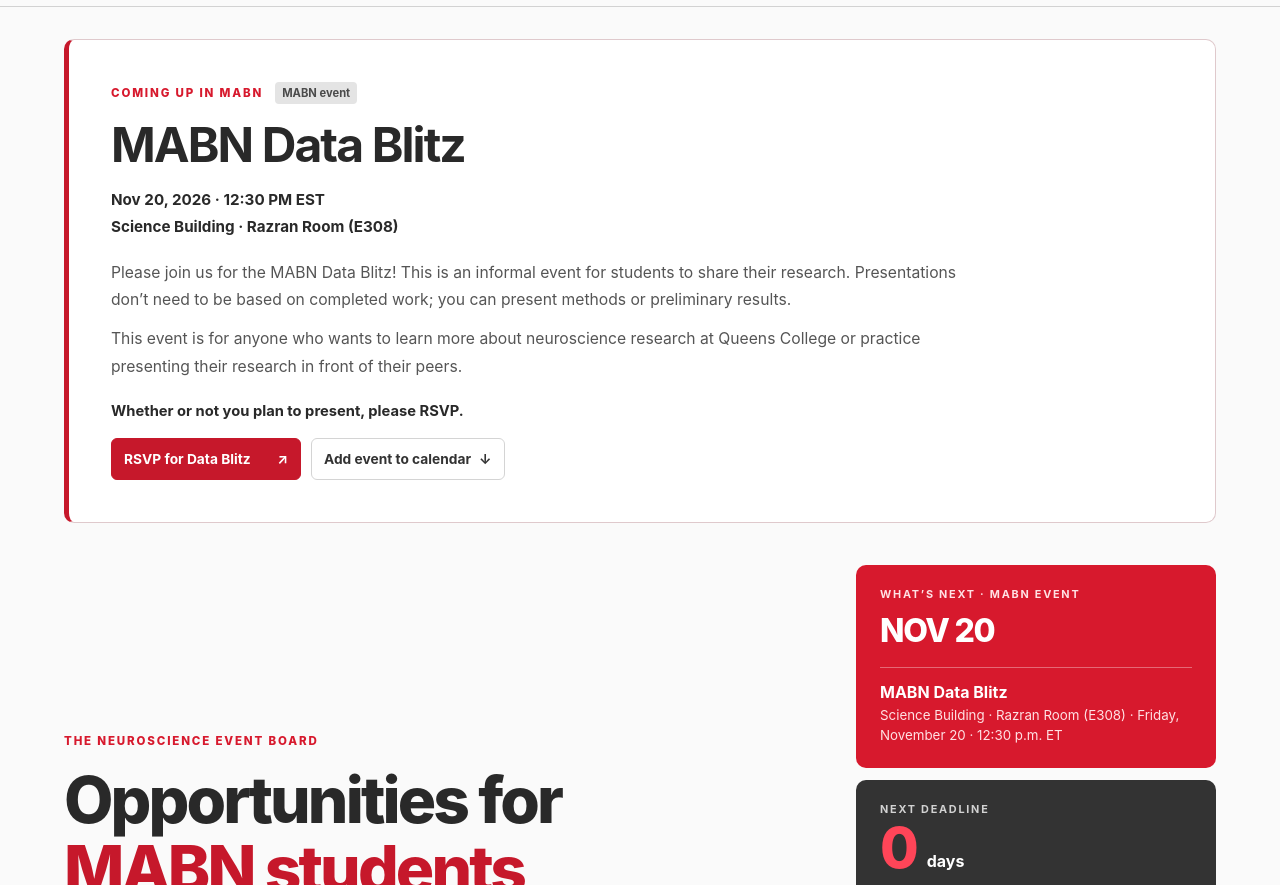
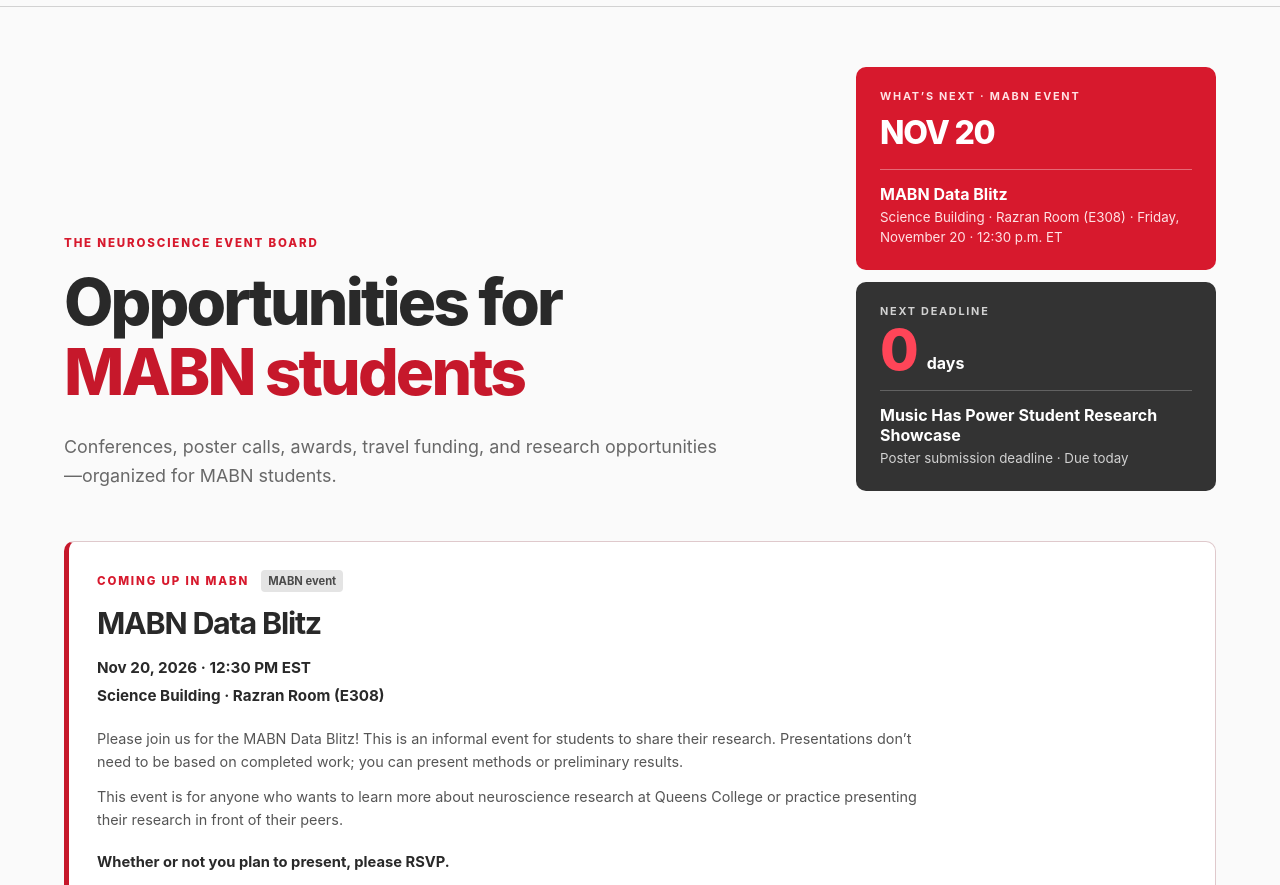
Before and after one commit to ruthkirschenbaum-rgb/mabn-student-hub, a plain HTML site: page index.html in a window 1280 px wide. Shown: the part 67-952 px from the top of the page. Drawn offline with Linux system fonts and the light colour scheme; no server answers.

Commit message:
Move compact Data Blitz invitation below What’s next and alphabetize representatives

```diff
--- a/brand.css
+++ b/brand.css
@@ -345,19 +345,19 @@
 .deadline-card { max-width: none; }
 
 /* Put upcoming MABN events first and keep the invitation easy to scan. */
-.featured-mabn { margin-top: 32px; padding: clamp(24px,4vw,42px); border: 1px solid #dfc9cc; border-left: 5px solid #c6182b; border-radius: 10px; background: #fff; scroll-margin-top: 90px; }
+.featured-mabn { margin: 0 0 32px; padding: clamp(20px,3vw,28px); border: 1px solid #dfc9cc; border-left: 5px solid #c6182b; border-radius: 10px; background: #fff; scroll-margin-top: 90px; }
 .featured-mabn[hidden] { display: none; }
 .featured-mabn-heading { display: flex; flex-wrap: wrap; align-items: center; gap: 12px; margin-bottom: 15px; }
 .featured-mabn-heading .eyebrow { margin: 0; }
-.featured-mabn h2 { margin: 0 0 14px; font-size: clamp(1.9rem,4vw,3rem); line-height: 1.1; letter-spacing: -.04em; }
+.featured-mabn h2 { margin: 0 0 14px; font-size: clamp(1.5rem,2.5vw,1.9rem); line-height: 1.1; letter-spacing: -.04em; }
 .featured-mabn-details { font-size: .95rem; line-height: 1.8; font-weight: 650; margin: 0 0 18px; }
-.featured-mabn-description { max-width: 850px; color: #555; font-size: .98rem; line-height: 1.75; margin: 12px 0; }
+.featured-mabn-description { max-width: 850px; color: #555; font-size: .9rem; line-height: 1.6; margin: 12px 0; }
 .featured-mabn-rsvp { font-size: .92rem; font-weight: 650; margin: 20px 0 14px; line-height: 1.6; }
 .featured-mabn-actions { display: flex; flex-wrap: wrap; gap: 10px; }
 .featured-mabn-actions > * { width: auto; min-width: 190px; font-size: .86rem; }
 .featured-mabn-actions .official-link { background: #c6182b; border-color: #c6182b; }
 .featured-mabn-actions .official-link:hover { background: #a51424; }
-.featured-mabn + .intro { padding-top: 42px; }
+
 @media (max-width: 460px) { .featured-mabn-actions > * { width: 100%; min-width: 0; } }
 
 /* A single readable contact list; each name opens an email. */
--- a/index.html
+++ b/index.html
@@ -16,15 +16,7 @@
   </header>
 
   <main>
-    <section class="featured-mabn" id="featured-mabn" aria-labelledby="featured-mabn-title">
-      <div class="featured-mabn-heading"><p class="eyebrow">COMING UP IN MABN</p><span class="tag">MABN event</span></div>
-      <h2 id="featured-mabn-title">MABN Data Blitz</h2>
-      <p class="featured-mabn-details">Friday, November 20, 2026 · 12:30 p.m. ET<br>Science Building · Razran Room (E308)</p>
-      <p class="featured-mabn-description">Please join us for the MABN Data Blitz! This is an informal event for students to share their research. Presentations don’t need to be based on completed work; you can present methods or preliminary results.</p>
-      <p class="featured-mabn-description">This event is for anyone who wants to learn more about neuroscience research at Queens College or practice presenting their research in front of their peers.</p>
-      <p class="featured-mabn-rsvp">Whether or not you plan to present, please RSVP.</p>
-      <div class="featured-mabn-actions"><a class="official-link" href="https://forms.gle/ZQaWogwJv2g7jP8G7" target="_blank" rel="noreferrer">RSVP for Data Blitz <span aria-hidden="true">↗</span></a></div>
-    </section>
+
     <section class="intro" id="opportunities">
       <div>
         <p class="eyebrow">THE NEUROSCIENCE EVENT BOARD</p>
@@ -42,6 +34,16 @@
           <div><b>NSF Graduate Research Fellowship Program</b><small>Psychology &amp; Social Sciences deadline: October 20 at 8:00 p.m. ET</small></div>
         </div>
       </div>
+    </section>
+
+    <section class="featured-mabn" id="featured-mabn" aria-labelledby="featured-mabn-title">
+      <div class="featured-mabn-heading"><p class="eyebrow">COMING UP IN MABN</p><span class="tag">MABN event</span></div>
+      <h2 id="featured-mabn-title">MABN Data Blitz</h2>
+      <p class="featured-mabn-details">Friday, November 20, 2026 · 12:30 p.m. ET<br>Science Building · Razran Room (E308)</p>
+      <p class="featured-mabn-description">Please join us for the MABN Data Blitz! This is an informal event for students to share their research. Presentations don’t need to be based on completed work; you can present methods or preliminary results.</p>
+      <p class="featured-mabn-description">This event is for anyone who wants to learn more about neuroscience research at Queens College or practice presenting their research in front of their peers.</p>
+      <p class="featured-mabn-rsvp">Whether or not you plan to present, please RSVP.</p>
+      <div class="featured-mabn-actions"><a class="official-link" href="https://forms.gle/ZQaWogwJv2g7jP8G7" target="_blank" rel="noreferrer">RSVP for Data Blitz <span aria-hidden="true">↗</span></a></div>
     </section>
 
     <section class="controls" aria-label="Opportunity filters">
@@ -96,11 +98,11 @@
         <a class="contact-button" href="mailto:qcmabnstudentreps@gmail.com">qcmabnstudentreps@gmail.com</a>
       </div>
       <ul aria-label="MABN student representatives">
+        <li><a href="mailto:Niomi.speight98@login.cuny.edu">Ayoyna Speight</a></li>
         <li><a href="mailto:gtoney11901@gmail.com">Gabby Epstein-Toney</a></li>
+        <li><a href="mailto:joshuashaffera@gmail.com">Josh Shaffer</a></li>
         <li><a href="mailto:mahir.miah57@login.cuny.edu">Mahir Miah</a></li>
-        <li><a href="mailto:joshuashaffera@gmail.com">Josh Shaffer</a></li>
         <li><a href="mailto:ruth.kirschenbaum68@login.cuny.edu">Ruth Kirschenbaum</a></li>
-        <li><a href="mailto:Niomi.speight98@login.cuny.edu">Ayoyna Speight</a></li>
       </ul>
     </section>
 
```
